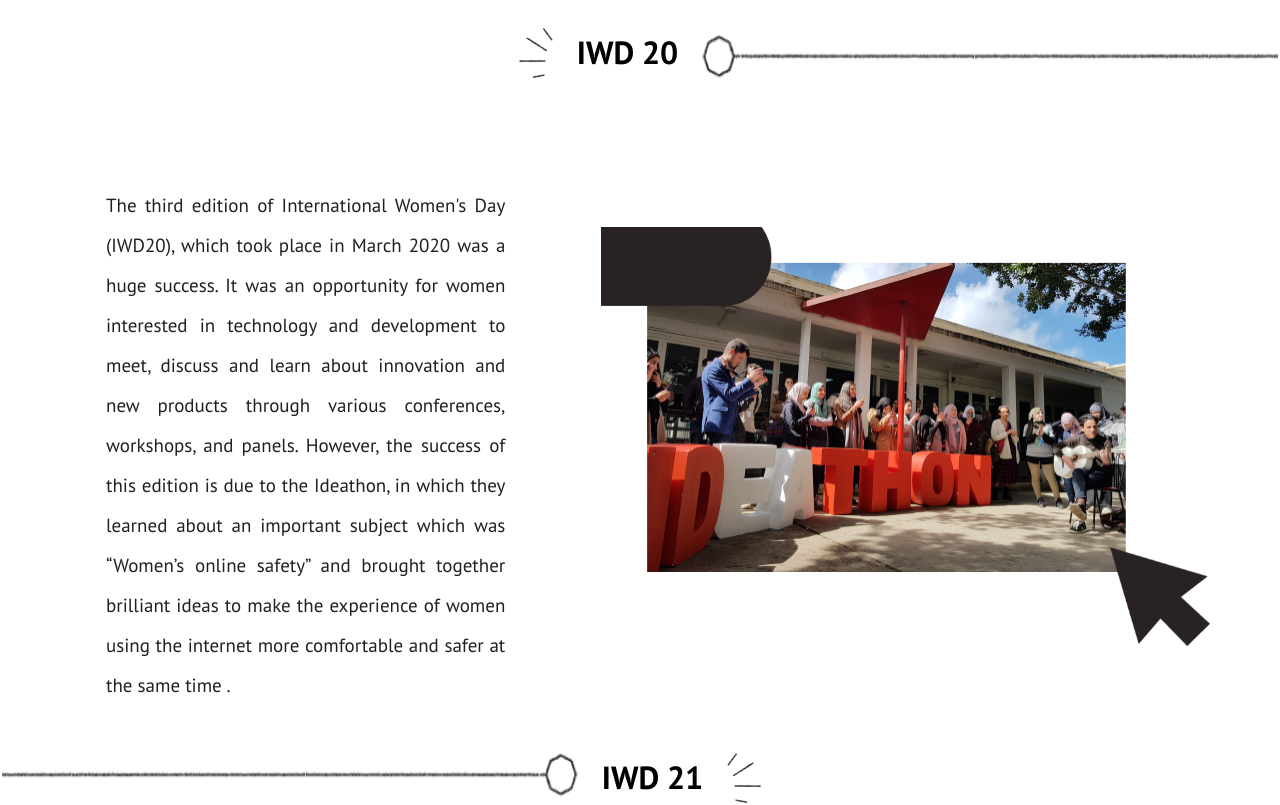
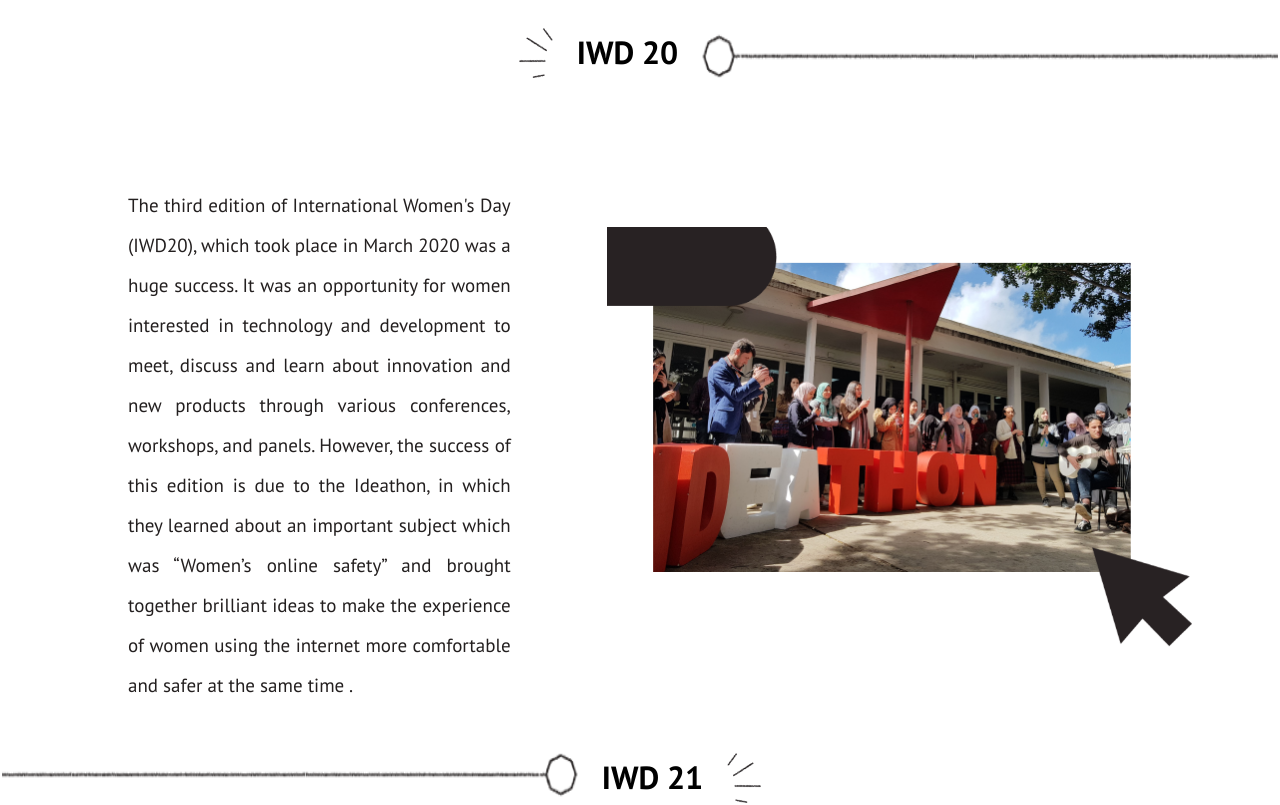
Before and after one commit to WTM-Algiers/iwd-website-2023, a React (Vite) app: page / in a window 1280 px wide. Shown: the part 440-1245 px from the top of the page. Built offline with nearby package versions, Linux system fonts and the light colour scheme.

Commit message:
Replaced px paddings with container class

```diff
--- a/src/components/PreviousEditions/container.jsx
+++ b/src/components/PreviousEditions/container.jsx
@@ -10,7 +10,7 @@ const Container = ({ paragraph, image, reverse, first }) => {
   }, []);
 
   return (
-    <div className="flex flex-col items-center lg:flex-row 2xl:flex-row lg:gap-24 2xl:gap-28 lg:px-[106px] 2xl:px-[160px] mt-[51px]">
+    <div className="flex flex-col items-center lg:flex-row 2xl:flex-row lg:gap-24 2xl:gap-28 container mt-[51px]">
       <div
         className={` relative w-[350px] lg:w-[569px] 2xl:w-[854.44px] ${
           reverse && "lg:order-last 2xl:order-last"
```
